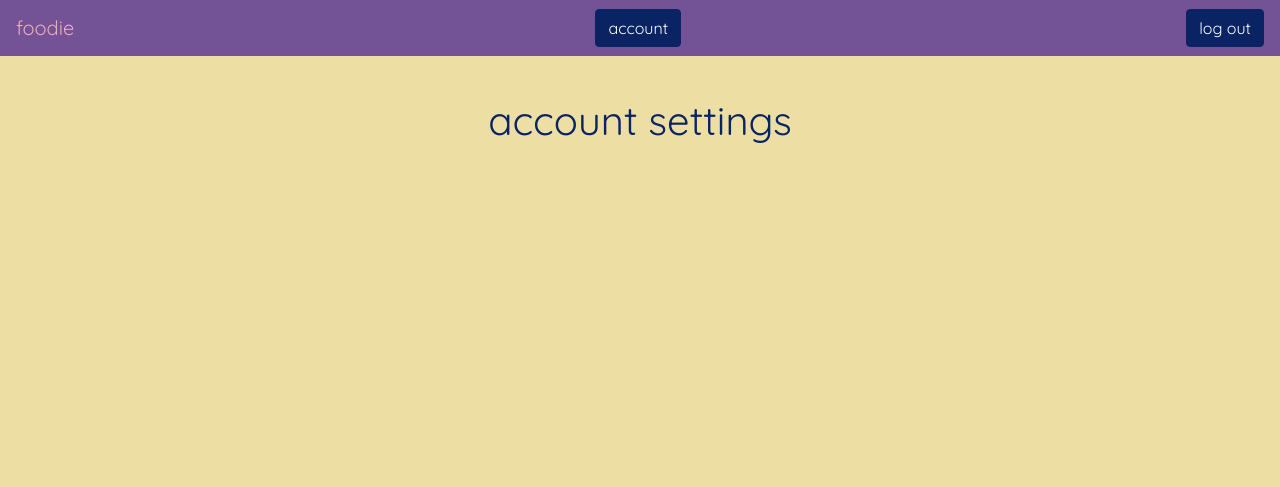
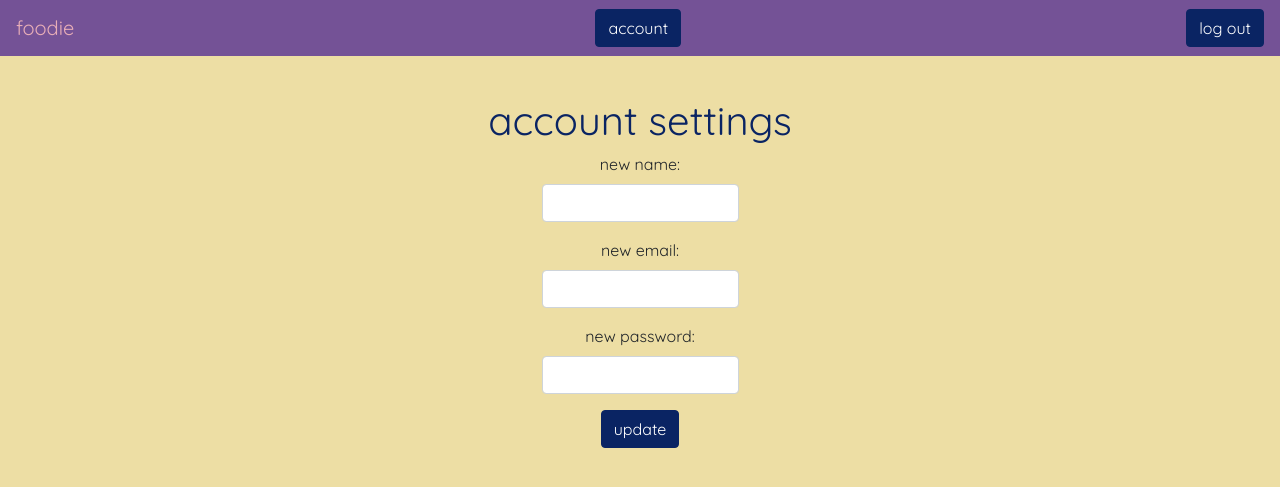
Before and after one commit to majabukowska/foodie, a Flask app: page /account-settings in a window 1280 px wide. Shown: the top 487 px of the page. Run offline with Flask 3, Linux system fonts and the light colour scheme; the visitor is signed in with stand-in values (Sample User, id 1); parts of the project's set-up code (start-up, migrations or seed data) failed here and were passed over.

Commit message:
before css changes

```diff
--- a/app/app.py
+++ b/app/app.py
@@ -6,6 +6,26 @@ from openai import OpenAI
 import json
 from firebase_admin import credentials, firestore, initialize_app
 import base64
+import re
+from jinja2.exceptions import UndefinedError
+
+def validate_email(email):
+    if not re.match(r"[^@]+@[^@]+\.[^@]+", email):
+        return "invalid email format"
+
+    user_ref = db.collection('users').document(email)
+    user = user_ref.get()
+    if user.exists:
+        return "email already in use"
+
+    return None
+
+
+def validate_password(password):
+    if len(password) < 8:
+        return "password must be at least 8 characters long"
+    return None
+
 
 app = Flask(__name__)
 app.config['SECRET_KEY'] = 'foodie'
@@ -69,7 +89,7 @@ def login():
         user = user_ref.get()
 
         if not user.exists or not check_password_hash(user.to_dict()['password'], password):
-            flash('Sprawdź swoje dane logowania i spróbuj ponownie.')
+            flash('invalid credentials', 'error')
             return redirect(url_for('login'))
 
         user_data = user.to_dict()
@@ -92,7 +112,7 @@ def signup():
         user = user_ref.get()
 
         if user.exists:
-            flash('Email już istnieje.')
+            flash('email already exists')
             return redirect(url_for('signup'))
 
         user_ref.set({
@@ -123,44 +143,54 @@ def dashboard():
 @app.route('/generate', methods=['GET', 'POST'])
 @login_required
 def generate():
-    diet_plan = []
-    data = request.json
+    try:
+        diet_plan = []
+        data = request.json
 
-    ingredients = data.get('ingredients')
-    selected_day = data.get('day')
-    selected_meal = data.get('meal')
-    selected_calories = data.get('calories')
-    dietary_requirements = data.get('dietary')
+        required_fields = ['ingredients', 'day', 'meal', 'calories']
+        if not all(field in data and data[field] for field in required_fields):
+            return jsonify({'success': False, 'error': 'Missing required data'}), 400
 
-    for i in range(0, int(selected_day)):
+        ingredients = data.get('ingredients')
+        selected_day = data.get('day')
+        selected_meal = data.get('meal')
+        selected_calories = data.get('calories')
+        dietary_requirements = data.get('dietary')
 
-        response = client.chat.completions.create(
-            messages=[
-                {
-                    "role": "user",
-                    "content": f'''Based on the provided data, please create a detailed meal plan for one day. It should contain {selected_meal} meals,
-                                with a total calorie count of about {selected_calories} kcal. All recipes must comply with dietary requirements: {dietary_requirements},
-                                and use only ingredients from the list: {ingredients}. Please ensure that each meal includes information about its calorie content,
-                                precise units of measurement, and conversions to common kitchen measurement systems (spoon, glass, teaspoon).
-                                Please diversify the meals with a detailed description of ingredients, their quantities, and method of preparation,
-                                taking into account the proportions of macronutrients. Each meal should be balanced and matched to the calorie content.
-                                I want the full number of meals to be included in the response without repetition and without abbreviation.
-                                Please write just the plan, without any comments from yourself and do not use markdown. The key in the JSON should be 'day' and the values
-                                should be correspondingly numbered 'meal'. Each 'meal' should contain the following information: title, calories, ingredients, preparation, macros.
-                                Do not use any ingredients that is not on this list: {ingredients}.'''
-                }
-            ],
-            model="gpt-4-1106-preview",
-            response_format={"type": "json_object"}
-        )
-        diet_plan.append(response.choices[0].message.content.strip())
+        for i in range(0, int(selected_day)):
 
-    print(diet_plan)
-    session['diet_plan_display'] = diet_plan
-    session['diet_plan_download'] = diet_plan
-    session['diet_plan_save'] = diet_plan
-    return jsonify({'success': True})
+            response = client.chat.completions.create(
+                messages=[
+                    {
+                        "role": "user",
+                        "content": f'''Based on the provided data, please create a detailed meal plan for one day. It should contain {selected_meal} meals,
+                                    with a total calorie count of about {selected_calories} kcal. All recipes must comply with dietary requirements: {dietary_requirements},
+                                    and use only ingredients from the list: {ingredients}. Please ensure that each meal includes information about its calorie content,
+                                    precise units of measurement, and conversions to common kitchen measurement systems (spoon, glass, teaspoon).
+                                    Please diversify the meals with a detailed description of ingredients, their quantities, and method of preparation,
+                                    taking into account the proportions of macronutrients. Each meal should be balanced and matched to the calorie content.
+                                    I want the full number of meals to be included in the response without repetition and without abbreviation.
+                                    Please write just the plan, without any comments from yourself and do not use markdown. The key in the JSON should be 'day' and the values
+                                    should be correspondingly numbered 'meal'. Each 'meal' should contain the following information: title, calories, ingredients, preparation, macros.
+                                    Do not use any ingredients that is not on this list: {ingredients}.'''
+                    }
+                ],
+                model="gpt-4-1106-preview",
+                response_format={"type": "json_object"}
+            )
+            diet_plan.append(response.choices[0].message.content.strip())
 
+        print(diet_plan)
+        session['diet_plan_display'] = diet_plan
+        session['diet_plan_download'] = diet_plan
+        session['diet_plan_save'] = diet_plan
+        return jsonify({'success': True})
+    except UndefinedError as e:
+        print(f"template error: {e}")
+        return jsonify({'success': False, 'error': 'failed to generate diet plan due to a template error'}), 500
+    except Exception as e:
+        print(f"general error: {e}")
+        return jsonify({'success': False, 'error': 'failed to generate diet plan'}), 500
 
 @app.route('/recipes')
 @login_required
@@ -171,13 +201,15 @@ def show_recipes():
     return render_template('recipes.html', diet_plan=diet_plan_display)
 
 
+
+
 @app.route('/download-diet-plan/<name>')
 @login_required
 def download_diet_plan(name):
     diet_plan_download = session.get('diet_plan_download', [])
 
     if not diet_plan_download:
-        return "No diet plan available for download", 404
+        return "no diet plan available for download", 404
 
     diet_plan = [json.loads(plan) for plan in diet_plan_download]
 
@@ -185,33 +217,41 @@ def download_diet_plan(name):
 
     for day_plan in diet_plan:
         for meal_number, meal in day_plan['day'].items():
-            diet_plan_text += f"Recipe Title: {meal['title']}\n"
-            diet_plan_text += f"Calories: {meal['calories']}\n"
-            diet_plan_text += "Ingredients:\n"
+            diet_plan_text += f"recipe Title: {meal['title']}\n"
+            diet_plan_text += f"calories: {meal['calories']}\n"
+            diet_plan_text += "ingredients:\n"
             for ingredient, quantity in meal['ingredients'].items():
                 diet_plan_text += f"- {ingredient}: {quantity}\n"
-            diet_plan_text += "Preparation:\n"
+            diet_plan_text += "preparation:\n"
             diet_plan_text += f"{meal['preparation']}\n\n"
 
-    print("Diet plan text:", diet_plan_text)
+    print("diet plan text:", diet_plan_text)
 
     response = make_response(diet_plan_text)
     response.headers["Content-Disposition"] = f"attachment; filename={name}.txt"
     response.headers["Content-type"] = "text/plain"
     return response
 
-
 @app.route('/save-diet-plan', methods=['POST'])
 @login_required
 def save_diet_plan():
     data = request.json
-    plan_name = data.get('name', 'diet')
+
+    plan_name = data.get('name', '').strip()
+
+    if not plan_name:
+        return jsonify({'error': 'please provide a name for the diet plan'}), 400
+
     user_id = current_user.id
+
+    diet_plan_ref = db.collection('users').document(user_id).collection('diet_plans').document(plan_name)
+    if diet_plan_ref.get().exists:
+        return jsonify({'error': 'a diet plan with this name already exists'}), 400
 
     diet_plan_save = session.get('diet_plan_save', [])
 
     if not diet_plan_save:
-        return "No diet plan available for saving", 404
+        return jsonify({'error': 'no diet plan available for saving'}), 404
 
     diet_plan = [json.loads(plan) for plan in diet_plan_save]
 
@@ -219,21 +259,19 @@ def save_diet_plan():
 
     for day_plan in diet_plan:
         for meal_number, meal in day_plan['day'].items():
-            diet_plan_text += f"Recipe Title: {meal['title']}\n"
-            diet_plan_text += f"Calories: {meal['calories']}\n"
-            diet_plan_text += "Ingredients:\n"
+            diet_plan_text += f"recipe Title: {meal['title']}\n"
+            diet_plan_text += f"calories: {meal['calories']}\n"
+            diet_plan_text += "ingredients:\n"
             for ingredient, quantity in meal['ingredients'].items():
                 diet_plan_text += f"- {ingredient}: {quantity}\n"
-            diet_plan_text += "Preparation:\n"
+            diet_plan_text += "preparation:\n"
             diet_plan_text += f"{meal['preparation']}\n\n"
 
-
-    diet_plan_ref = db.collection('users').document(user_id).collection('diet_plans').document(plan_name)
     diet_plan_ref.set({
         'plan': diet_plan
     })
 
-    return jsonify({'success': 'Diet plan saved successfully'})
+    return jsonify({'success': 'diet plan saved successfully'})
 
 
 @app.route('/get-recipes')
@@ -246,12 +284,47 @@ def get_recipes():
     return jsonify(recipes)
 
 
-@app.route('/delete-recipe/<int:id>', methods=['POST'])
+@app.route('/download-diet/<name>')
 @login_required
-def delete_recipe(id):
+def download_diet(name):
     user_id = current_user.id
-    db.collection('users').document(user_id).collection('diet_plans').document(str(id)).delete()
-    return jsonify({'success': True})
+    try:
+        diet_plan_ref = db.collection('users').document(user_id).collection('diet_plans').document(name)
+        diet_plan_doc = diet_plan_ref.get()
+
+        if not diet_plan_doc.exists:
+            return "no diet plan found with that name", 404
+
+        diet_plan_data = diet_plan_doc.to_dict()['plan']
+        diet_plan_text = ""
+
+        for day_plan in diet_plan_data:
+            for meal_number, meal in day_plan['day'].items():
+                diet_plan_text += f"recipe Title: {meal['title']}\n"
+                diet_plan_text += f"calories: {meal['calories']}\n"
+                diet_plan_text += "ingredients:\n"
+                for ingredient, quantity in meal['ingredients'].items():
+                    diet_plan_text += f"- {ingredient}: {quantity}\n"
+                diet_plan_text += "preparation:\n"
+                diet_plan_text += f"{meal['preparation']}\n\n"
+
+        response = make_response(diet_plan_text)
+        response.headers["Content-Disposition"] = f"attachment; filename={name}.txt"
+        response.headers["Content-type"] = "text/plain"
+        return response
+    except Exception as e:
+        return jsonify({'error': str(e)}), 500
+
+@app.route('/delete-recipe/<recipe_id>', methods=['POST'])
+@login_required
+def delete_recipe(recipe_id):
+    try:
+        user_id = current_user.id
+        db.collection('users').document(user_id).collection('diet_plans').document(recipe_id).delete()
+
+        return jsonify({'success': 'recipe deleted successfully'})
+    except Exception as e:
+        return jsonify({'error': str(e)}), 500
 
 
 @app.route('/account')
@@ -265,6 +338,40 @@ def account():
 def account_settings():
     return render_template('account_settings.html')
 
+@app.route('/update-account', methods=['POST'])
+@login_required
+def update_account():
+    new_name = request.form.get('name')
+    new_email = request.form.get('email')
+    new_password = request.form.get('password')
+
+    if new_email:
+        email_validation_msg = validate_email(new_email)
+        if email_validation_msg:
+            flash(email_validation_msg)
+            return redirect(url_for('account_settings'))
+
+    if new_password:
+        password_validation_msg = validate_password(new_password)
+        if password_validation_msg:
+            flash(password_validation_msg)
+            return redirect(url_for('account_settings'))
+
+    user_id = current_user.id
+    user_ref = db.collection('users').document(user_id)
+
+    if new_password:
+        hashed_password = generate_password_hash(new_password)
+        user_ref.update({'password': hashed_password})
+
+    if new_email:
+        user_ref.update({'email': new_email})
+    if new_name:
+        user_ref.update({'name': new_name})
+
+    flash('account updated successfully!')
+    return redirect(url_for('account_settings'))
+
 
 if __name__ == '__main__':
     app.run(debug=True, port=5001)
--- a/app/templates/account_settings.html
+++ b/app/templates/account_settings.html
@@ -6,8 +6,34 @@
   <a href="{{ url_for('account') }}" class="btn btn-primary">account</a>
   <a href="{{ url_for('logout') }}" class="btn btn-primary">log out</a>
 </nav>
-
+{% with messages = get_flashed_messages(with_categories=true) %}
+  {% if messages %}
+    <div class="container">
+      {% for category, message in messages %}
+        <div class="alert alert-{{ category }}">
+          {{ message }}
+        </div>
+      {% endfor %}
+    </div>
+  {% endif %}
+{% endwith %}
 <div class="container">
   <h1>account settings</h1>
+  <form action="{{ url_for('update_account') }}" method="post">
+    <div class="form-group">
+      <label for="name">new name:</label>
+      <input type="text" class="form-control" id="name" name="name">
+    </div>
+    <div class="form-group">
+      <label for="email">new email:</label>
+      <input type="email" class="form-control" id="email" name="email">
+    </div>
+    <div class="form-group">
+      <label for="password">new password:</label>
+      <input type="password" class="form-control" id="password" name="password">
+    </div>
+    <button type="submit" class="btn btn-primary">update</button>
+  </form>
 </div>
+
 {% endblock %}
--- a/app/templates/index.html
+++ b/app/templates/index.html
@@ -6,8 +6,10 @@
 </nav>
 
 <div class="container">
- <a href="/signup">sign up here</a>
- <a href="/login">log in here</a>
+  <h1>welcome to foodie!</h1>
+  <p>this app was created to help you improve your eating habbits, enjoy!</p>
+  <a href="/signup">sign up here</a>
+  <a href="/login">log in here</a>
 
 </div>
 {% endblock %}
```
Also changed, not shown: app/templates/account.html (+34 -13 lines), app/templates/dashboard.html (+25 -15 lines), app/templates/login.html (+11 -1 lines), app/templates/recipes.html (+14 -6 lines), app/templates/signup.html (+11 -1 lines).
